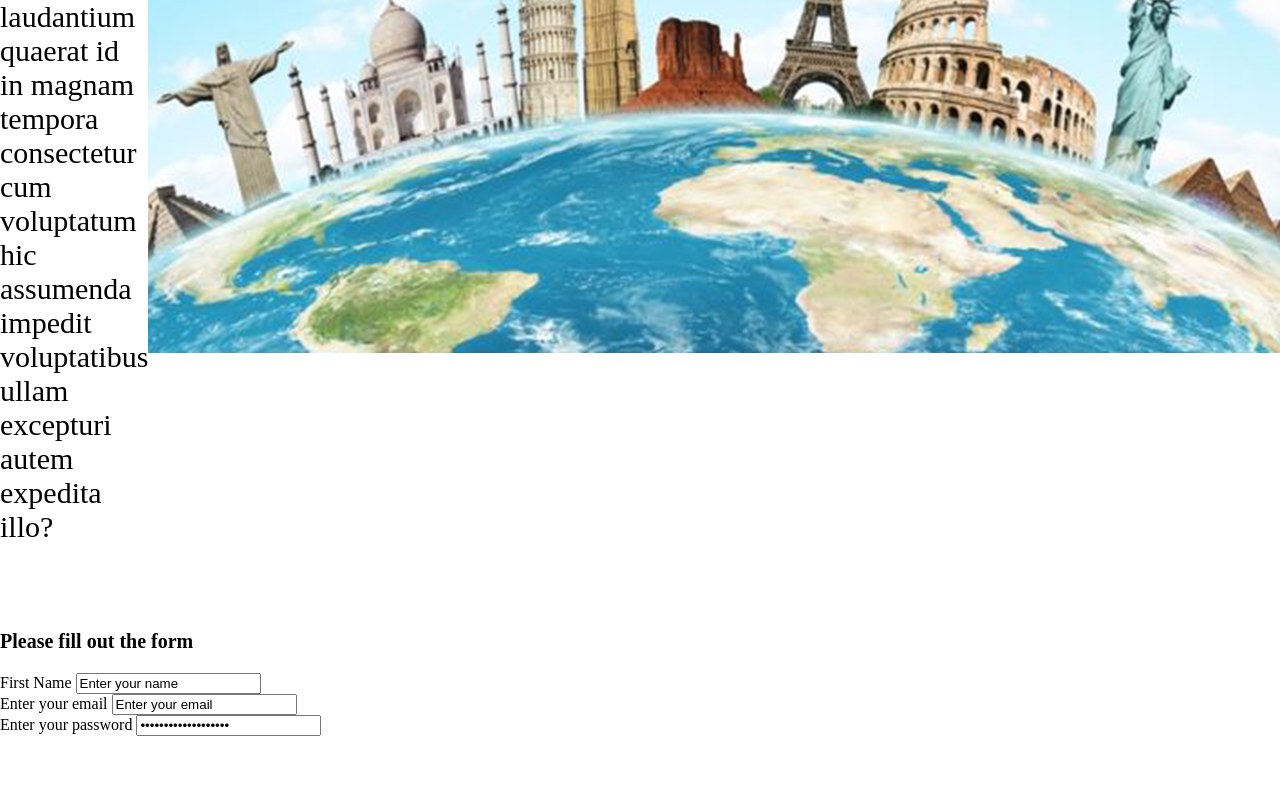
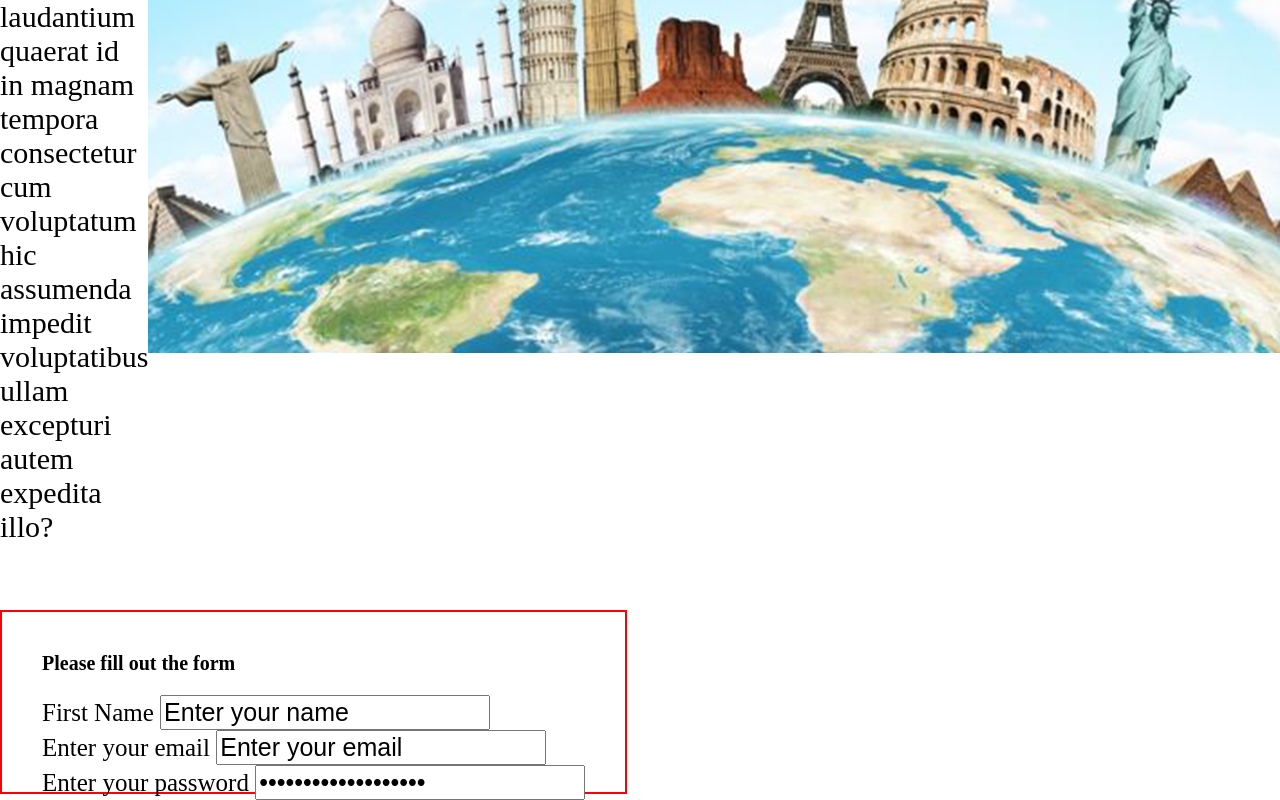
Before and after one commit to aneltubek/Debrief-build-web-site-from-3-6-22, a plain HTML site: page index.html in a window 1280 px wide. Shown: the part 2394-3194 px from the top of the page. Before the commit the page ends 3130 px from the top, so only its background shows below. Drawn offline with Linux system fonts and the light colour scheme.

Commit message:
form border

```diff
--- a/index.html
+++ b/index.html
@@ -55,6 +55,7 @@
           </div>
 <br>
 <br>
+<div class="container_form">
           <div class="form"><h3>Please fill out the form</h3>
                 <form>
                     <label for="first_name">First Name</label>
@@ -69,8 +70,8 @@
                     <input type="password" name="first-name" value="Enter your password" id="password" required>
                 </form>
 
-
-          </div>
+         </div>
+         </div>
     </main>
   </body>
 </html>
--- a/style.css
+++ b/style.css
@@ -71,6 +71,9 @@ justify-content: end;
 }
 
 .form {
+    font-size: 25px;
+    margin: 40px;
+
  height: 100px;
  border : 2px;
 }
@@ -78,3 +81,12 @@ justify-content: end;
 h3 {
     font-size: 20px;
 }
+
+.form input {
+    font-size: 25px;
+}
+
+.container_form{
+    border: 2px solid red;
+    width:fit-content;
+}
```
